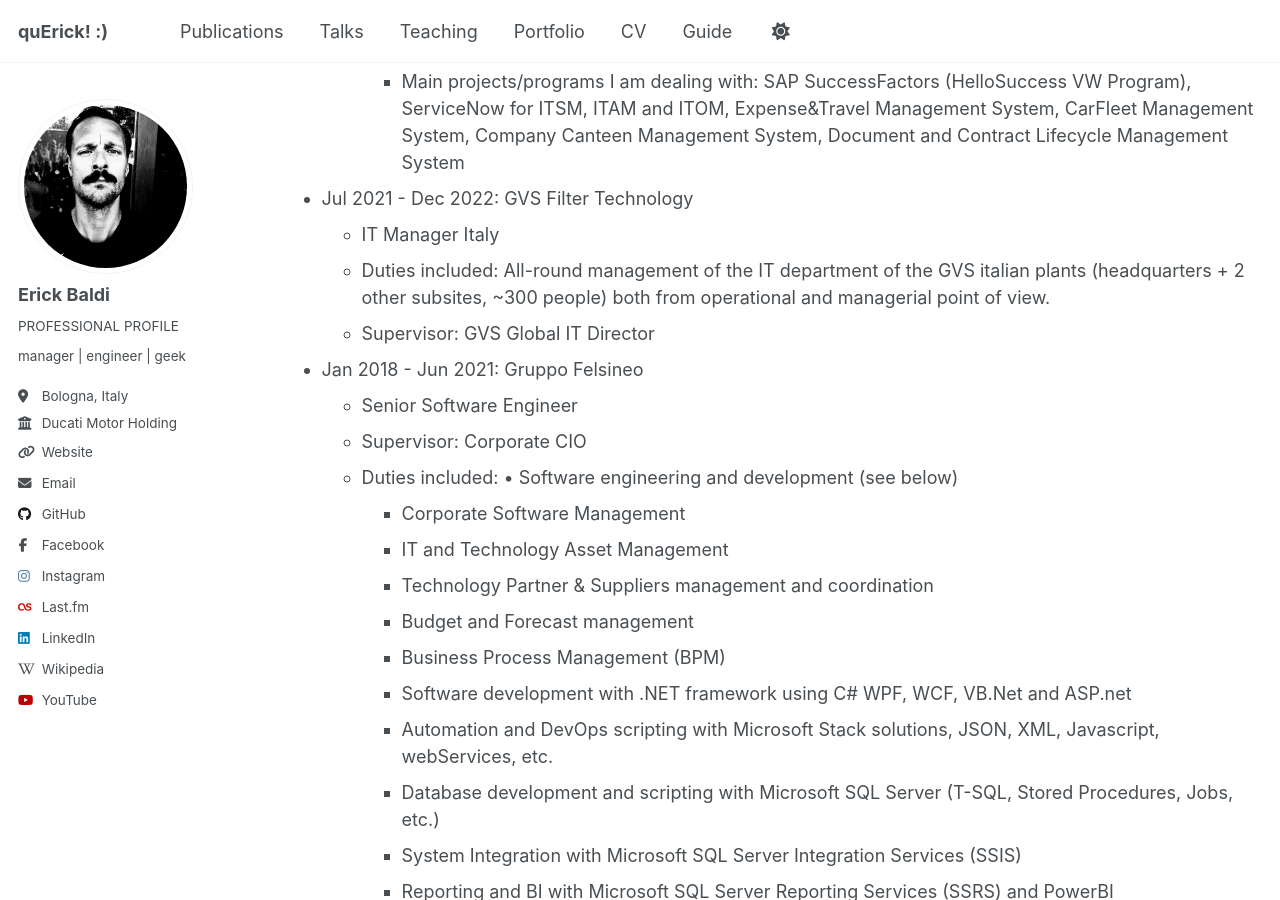
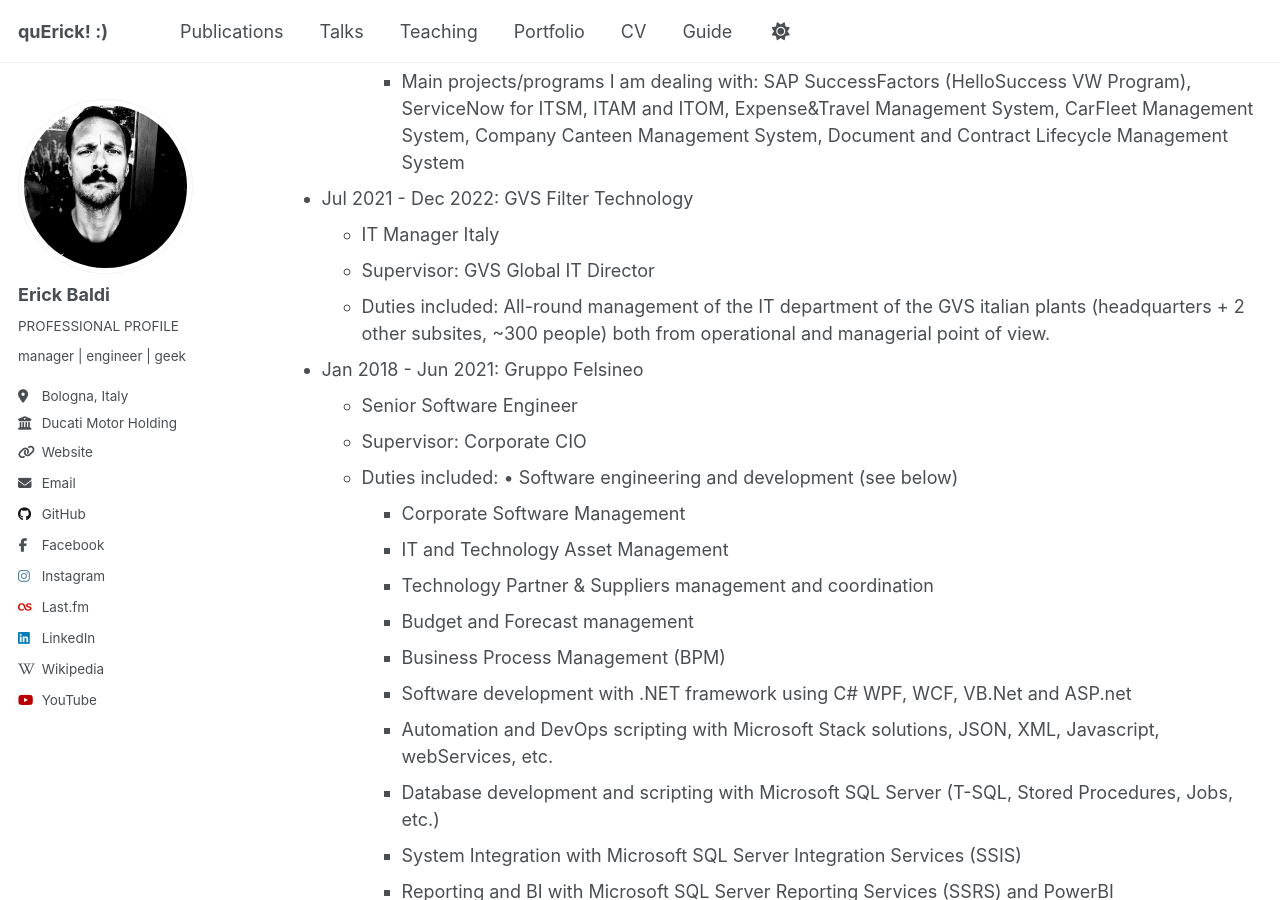
Before and after one commit to erickbaldi/erickbaldi.github.io, a Jekyll site: the page built from _pages/cv.md, in a window 1280 px wide and 900 px high, scrolled down 845 px. Built offline with Jekyll 4.4.1, drawn with Linux system fonts in a browser that asks for light colours; a script that is not in the unit is left out.

Commit message:
Update cv.md

```diff
--- a/_pages/cv.md
+++ b/_pages/cv.md
@@ -36,8 +36,9 @@ redirect_from:
 
 * Jul 2021 - Dec 2022: GVS Filter Technology
   * IT Manager Italy
+  * Supervisor: GVS Global IT Director
   * Duties included: All-round management of the IT department of the GVS italian plants (headquarters + 2 other subsites, ~300 people) both from operational and managerial point of view.
-  * Supervisor: GVS Global IT Director
+
 
 * Jan 2018 - Jun 2021: Gruppo Felsineo
   * Senior Software Engineer
```
